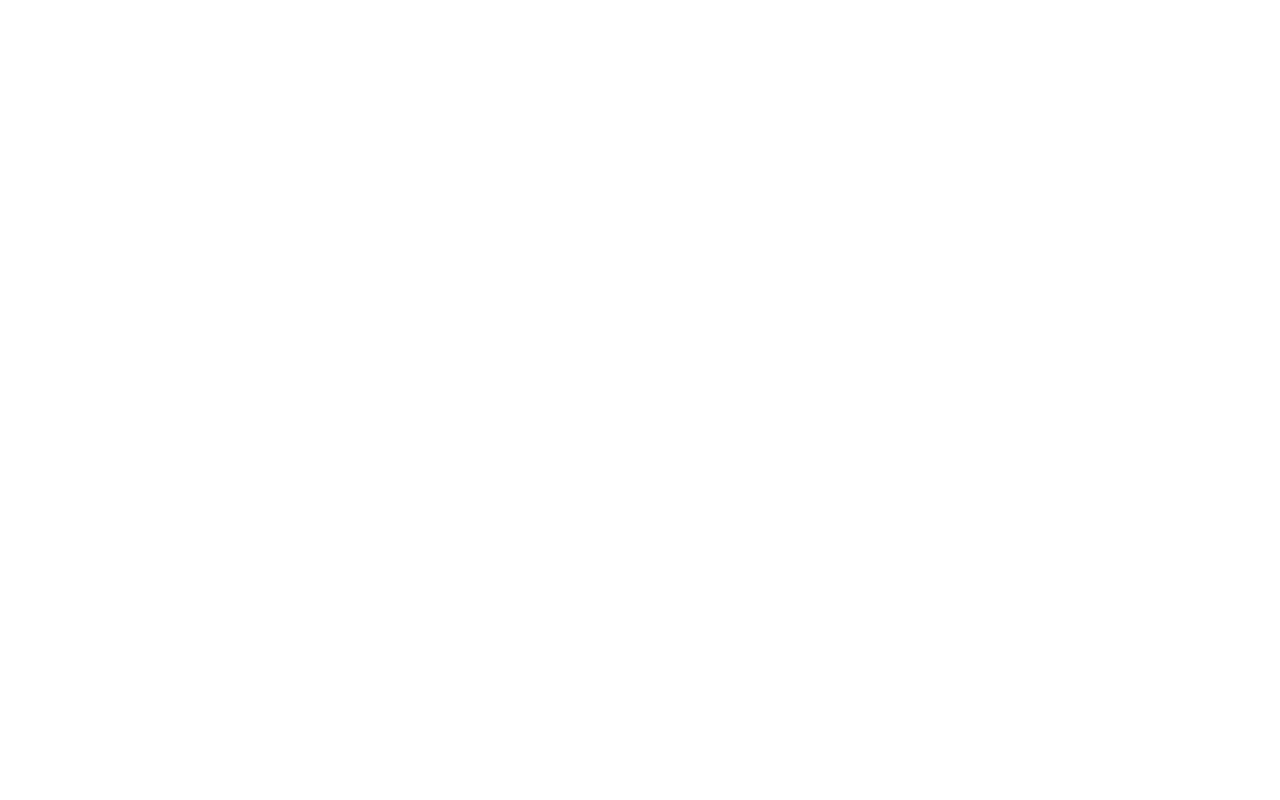
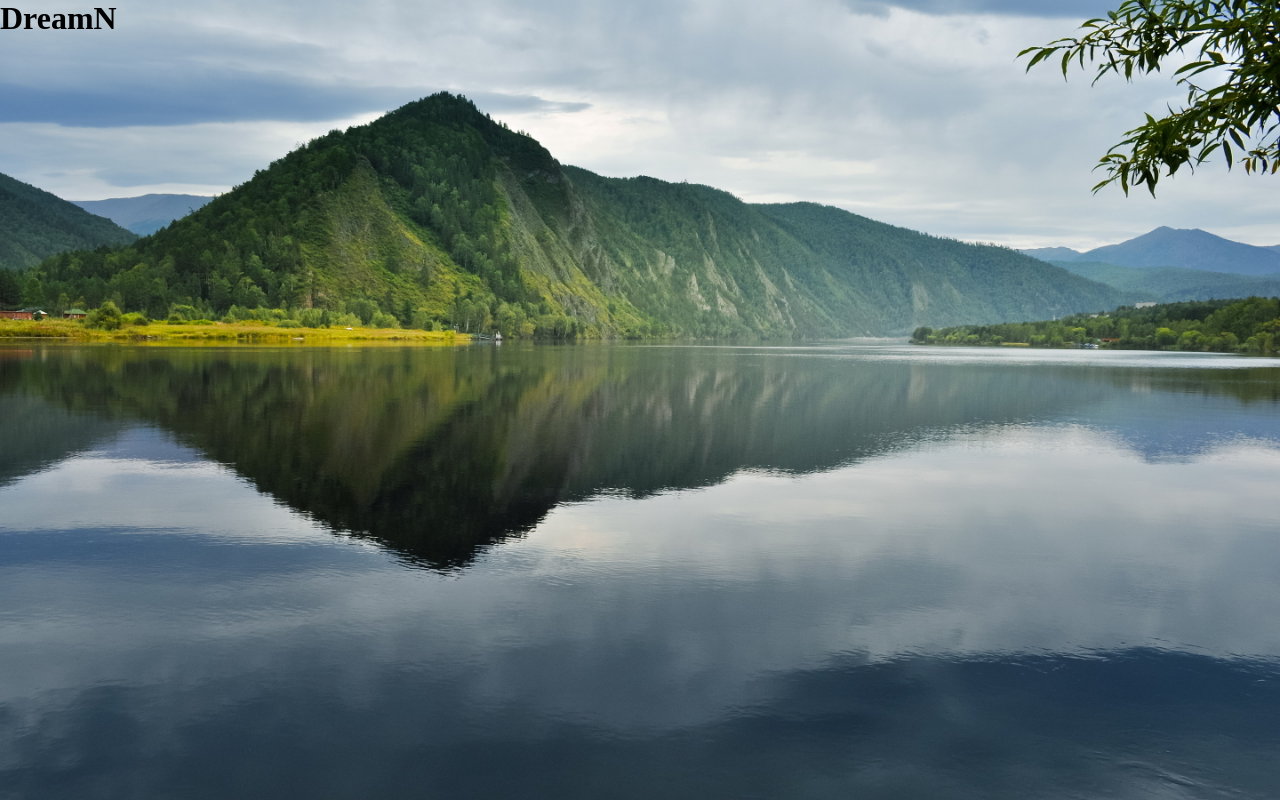
Before and after one commit to BradWalton/CSS-Practice, a plain HTML site: page index.html in a window 1280 px wide. Drawn offline with Linux system fonts and the light colour scheme.

Commit message:
social media idea started

```diff
--- a/index.html
+++ b/index.html
@@ -3,8 +3,13 @@
 <head>
     <meta charset="UTF-8">
     <title>CSS</title>
+
+    <link rel="stylesheet" type="text/css" href="main.css">
 </head>
 <body>
+  <header>
+    <h1>DreamN</h1>
+  </header>
 
 </body>
 </html>
--- a/main.css
+++ b/main.css
@@ -1,3 +1,23 @@
 /*===============================================================================
 Main Styles
 ===============================================================================*/
+html {
+    height: 100%;
+    margin: 0;
+}
+
+body {
+    height: 100%;
+    margin: 0;
+}
+
+header {
+    background: url("imgs/summer-mountain-lake-1.jpg");
+    height: 100%;
+    background-size: cover;
+}
+
+header > h1 {
+    margin: 0;
+    padding: 0;
+}
```
Also changed, not shown: imgs/summer-mountain-lake-1.jpg (added), 2 other files.
